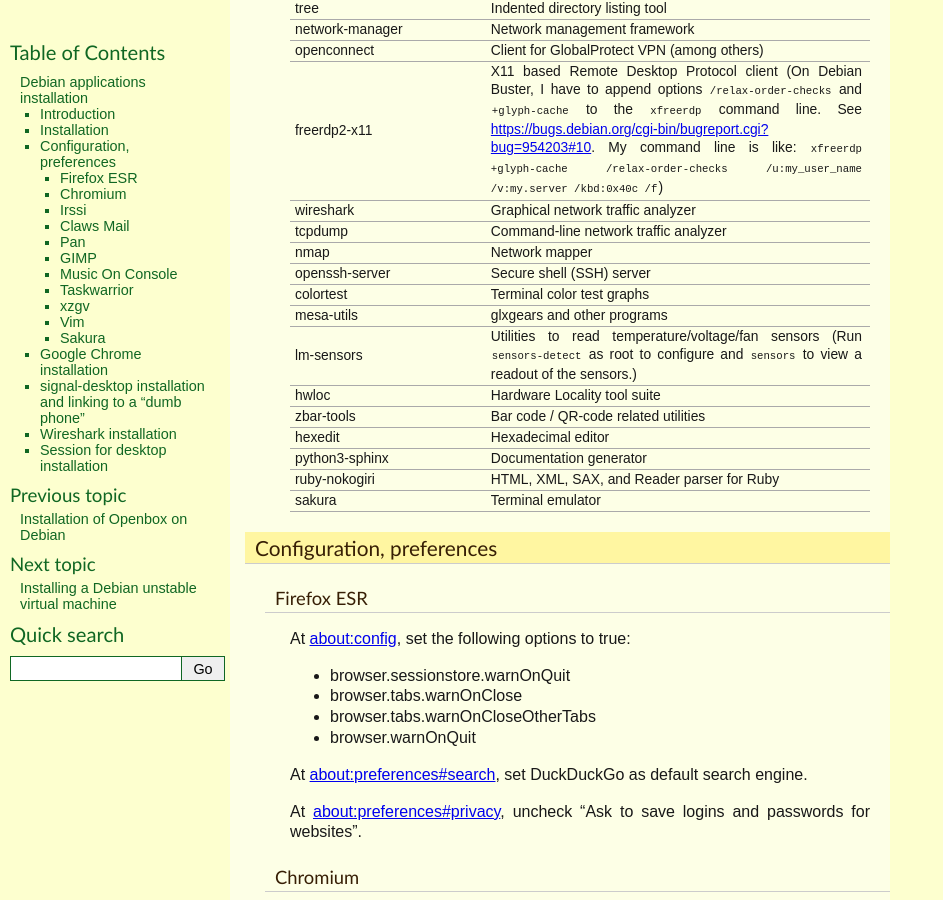
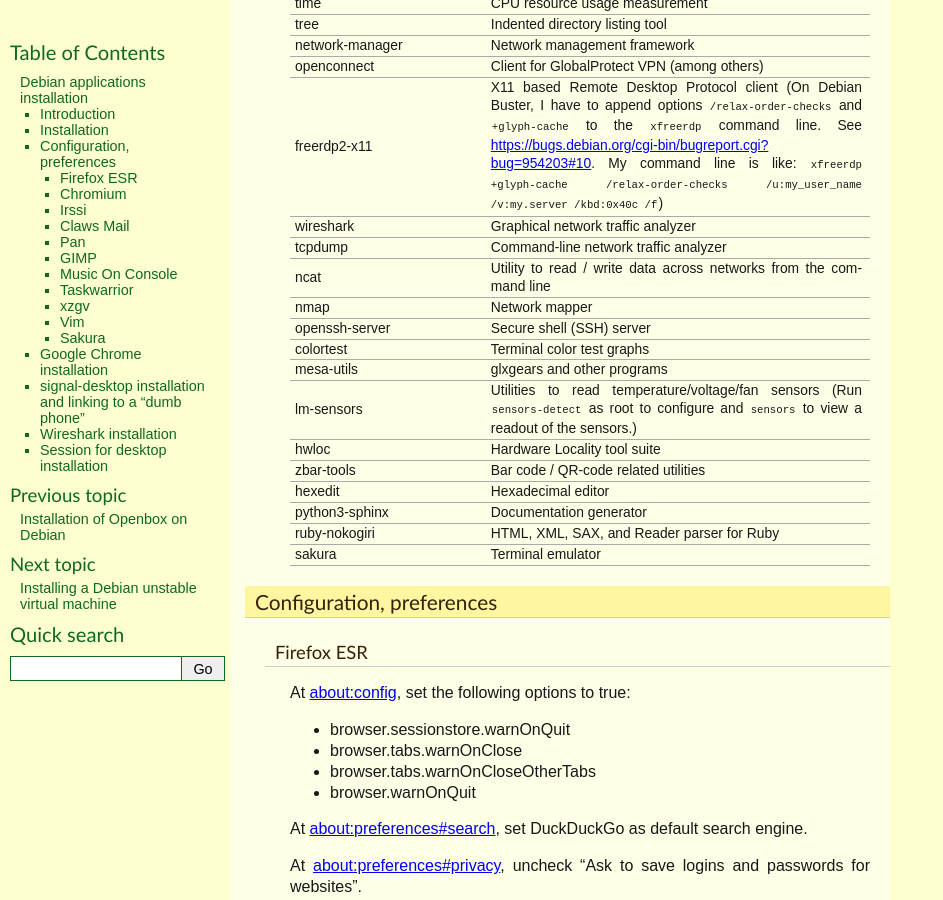
Before and after one commit to thierr26/thierr26_personal_notes_sphinx_sources, a Sphinx documentation site: the page built from source/debian_apps_install.rst, in a window 1280 px wide and 900 px high, scrolled down 3251 px. Shown: the whole window, without its empty margins (0-943 px from the left). Built offline with Sphinx 7.4.7, drawn with Linux system fonts in a browser that asks for light colours.

Commit message:
Add ncat

```diff
--- a/source/debian_apps_install.rst
+++ b/source/debian_apps_install.rst
@@ -90,6 +90,7 @@
       freerdp2-x11 \
       wireshark \
       tcpdump \
+      ncat \
       nmap \
       openssh-server \
       colortest \
@@ -232,6 +233,8 @@
     - Graphical network traffic analyzer
   * - tcpdump
     - Command-line network traffic analyzer
+  * - ncat
+    - Utility to read / write data across networks from the command line
   * - nmap
     - Network mapper
   * - openssh-server
```
